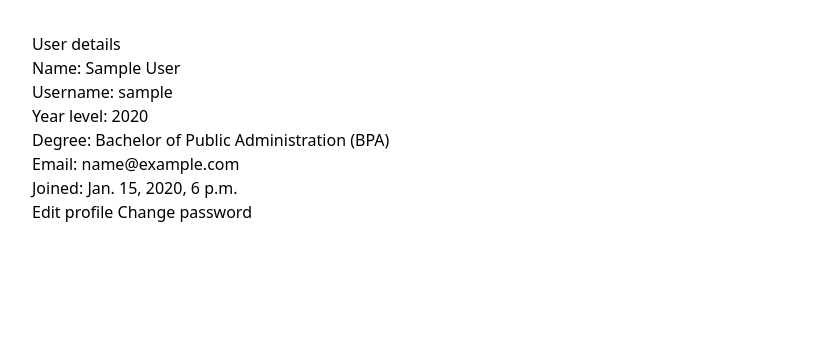
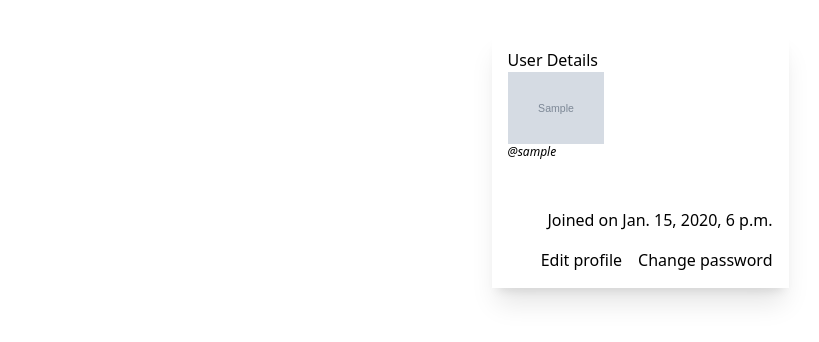
Before and after one commit to amyr11/harifind-v3, a Django app: page /settings/ in a window 1280 px wide. Shown: the top 342 px of the page, without its empty margins (0-819 px from the left). Run offline with Django 5.2, Linux system fonts and the light colour scheme; a user stored in the database is signed in; tables that the repository leaves empty hold one stand-in row (values such as "Sample post"); grey boxes marked "Sample" are stand-in pictures; some libraries are stand-ins or nearby versions.

Commit message:
layout the settings page

```diff
--- a/harifind_app/templates/edit-profile.html
+++ b/harifind_app/templates/edit-profile.html
@@ -7,7 +7,7 @@
 {% block heading %}Edit profile{% endblock %}
 
 {% block form %}
-<form method="POST" enctype="multipart/form-data">
+<form method="POST" id="{{ form.helper.form_id }}" enctype="multipart/form-data">
     {% csrf_token %}
     {{ form|crispy }}
     <button type="submit" class="btn btn-success mt-4">Save</button>
--- a/harifind_app/templates/settings.html
+++ b/harifind_app/templates/settings.html
@@ -1,6 +1,4 @@
-{% extends 'base/base-nav.html' %}
-
-{% block extra_head %}
+{% extends 'base/base-nav.html' %} {% block extra_head %}
 <script>
   function confirmDelete() {
     const confirmation = confirm("Are you sure you want to delete this item?");
@@ -9,28 +7,48 @@
     }
   }
 </script>
+{% endblock %} {% block title %}Profile{% endblock %} {% block content %}
+<!-- USER DETAILS -->
+<div class="w-full flex flex-col sm:flex-row flex-grow justify-center">
+  <div class="card bg-white p-4 shadow-xl align-center">
+    <div class="card-body">
+      <h1 class="card-title justify-center">User Details</h1>
+      <div class="avatar justify-center">
+        <div class="w-24 rounded-full">
+          <img alt="{{ user.username }}" src="{{ user.image.url }}" />
+        </div>
+      </div>
+      <!-- username -->
+      <div class="divider divider italic text-xs">@{{ user.username }}</div>
+      <!-- details -->
+      <div class="lg:grid lg:grid-cols-4 md:flex gap-4">
+        <div class="pb-4 lg:col-span-2">
+          <c-label-input name="Name" value="{{ user.first_name }} {{ user.last_name }}" />
+        </div>
+        <div class="pb-4 lg:col-span-2">
+            <c-label-input name="Email" value="{{ user.email }}" />
+        </div>
+        <div class="pb-4 lg:col-span-3">
+            <c-label-input name="Degree" value="{{ user.get_degree_display }}" />
+        </div>
+        <div class="pb-4">
+            <c-label-input name="Year level" value="{{ user.year_level }}" />
+          </div>
+        </div>
+      </div>
+      <!-- date joined -->
+      <p class="ml-10">Joined on {{ user.date_joined }}</p>
+      <!-- edit profile -->
+      <div class="pt-4 flex flex-row justify-end gap-4">
+          <a href="{% url 'edit_profile' %}" class="btn flex flex-row"
+            >Edit profile</a
+          >
+          <a href="{% url 'password_change' %}" class="btn flex flex-row"
+            >Change password</a
+          >
+      </div>
+    </div>
+  </div>
+</div>
+
 {% endblock %}
-
-{% block title %}Profile{% endblock %}
-
-{% block content %}
-<!-- USER DETAILS -->
-<div class="prose">
-    <h1>User details</h1>
-    <!-- name -->
-    <p>Name: {{ user.first_name }} {{ user.last_name }}</p>
-    <!-- username -->
-    <p>Username: {{ user.username }}</p>
-    <!-- yearlevel -->
-    <p>Year level: {{ user.year_level }}</p>
-    <!-- degree -->
-    <p>Degree: {{ user.get_degree_display }}</p>
-    <!-- email -->
-    <p>Email: {{ user.email }}</p>
-    <!-- date joined -->
-    <p>Joined: {{ user.date_joined }}</p>
-    <!-- edit profile -->
-    <a href="{% url 'edit_profile' %}" class="btn">Edit profile</a>
-    <a href="{% url 'password_change' %}" class="btn">Change password</a>
-</div>
-{% endblock %}
```
Also changed, not shown: harifind_app/forms.py (+13 -0 lines), harifind_app/templates/cotton/label_input.html (added, +12 -0 lines). Lines whose indentation alone changed are shown as unchanged.
